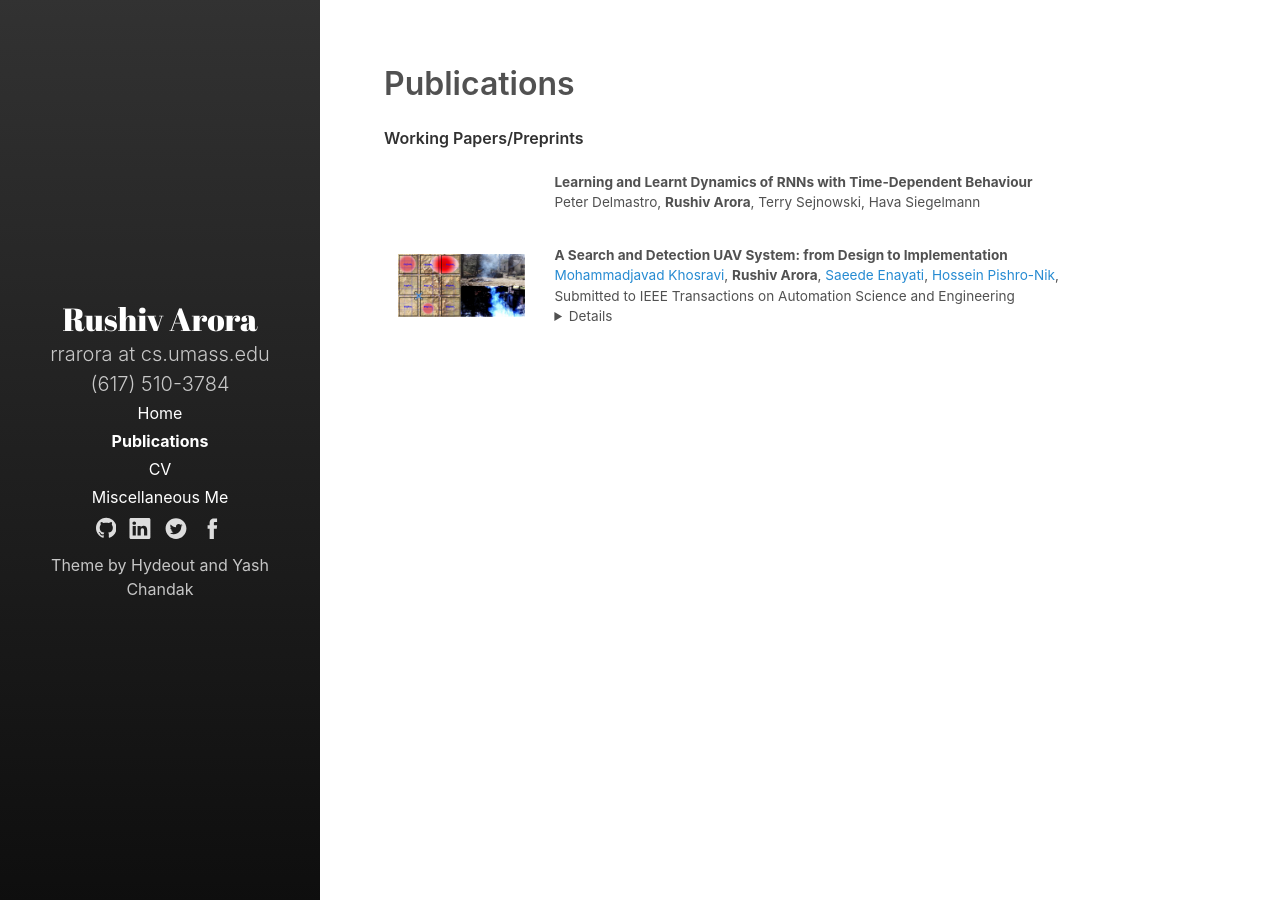
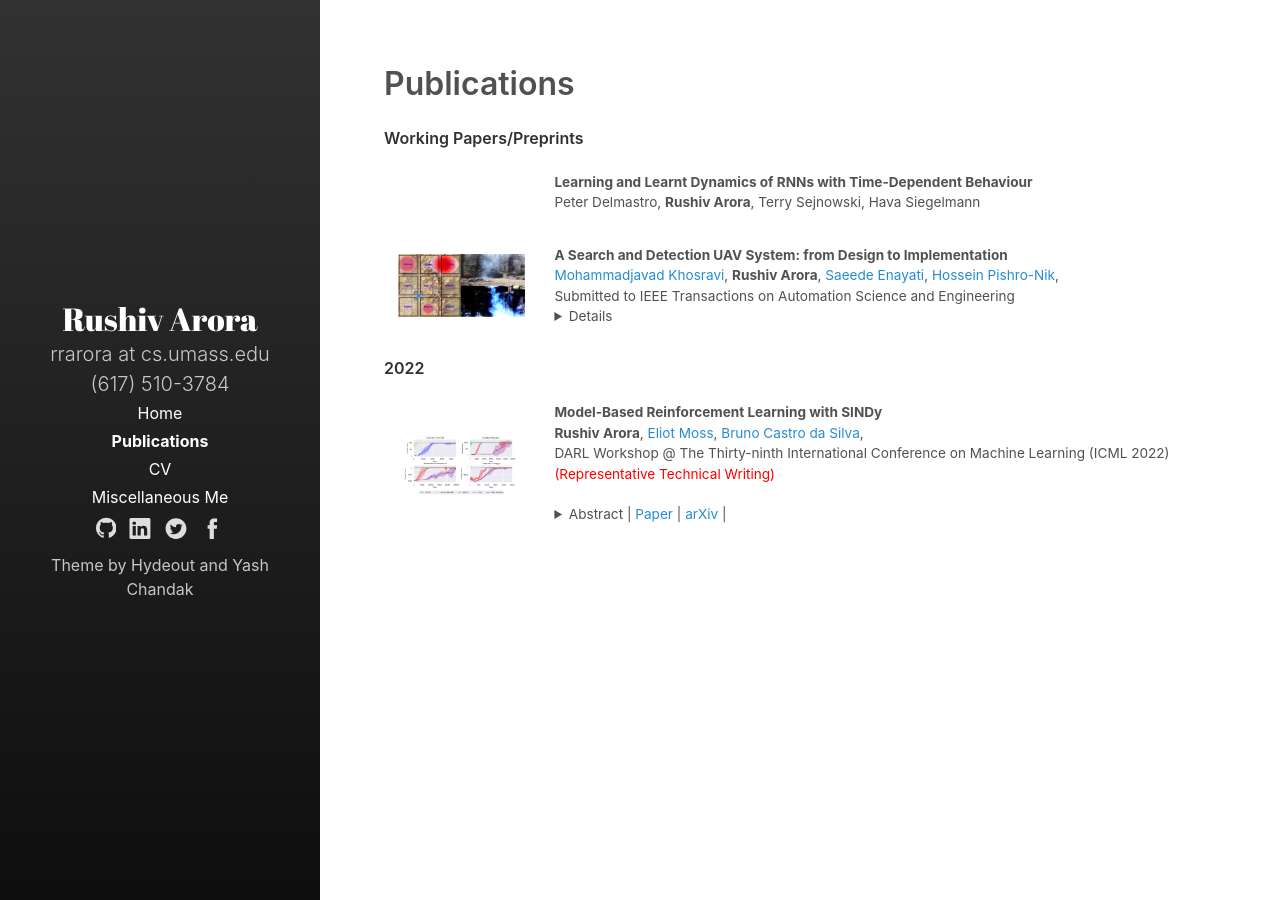
Before and after one commit to RushivArora/rushivarora.github.io, a Jekyll site: the page built from _pages/publications.md, in a window 1280 px wide. Built offline with Jekyll 4.4.1, drawn with Linux system fonts in a browser that asks for light colours.

Commit message:
Fix layout

```diff
--- a/_pages/publications.md
+++ b/_pages/publications.md
@@ -72,6 +72,7 @@ paper {
              <br>
                <details>
                  <a href="https://arxiv.org/abs/2211.15866">arXiv</a>
+               </details>
            </p>
       </td>
     </tr>
```
